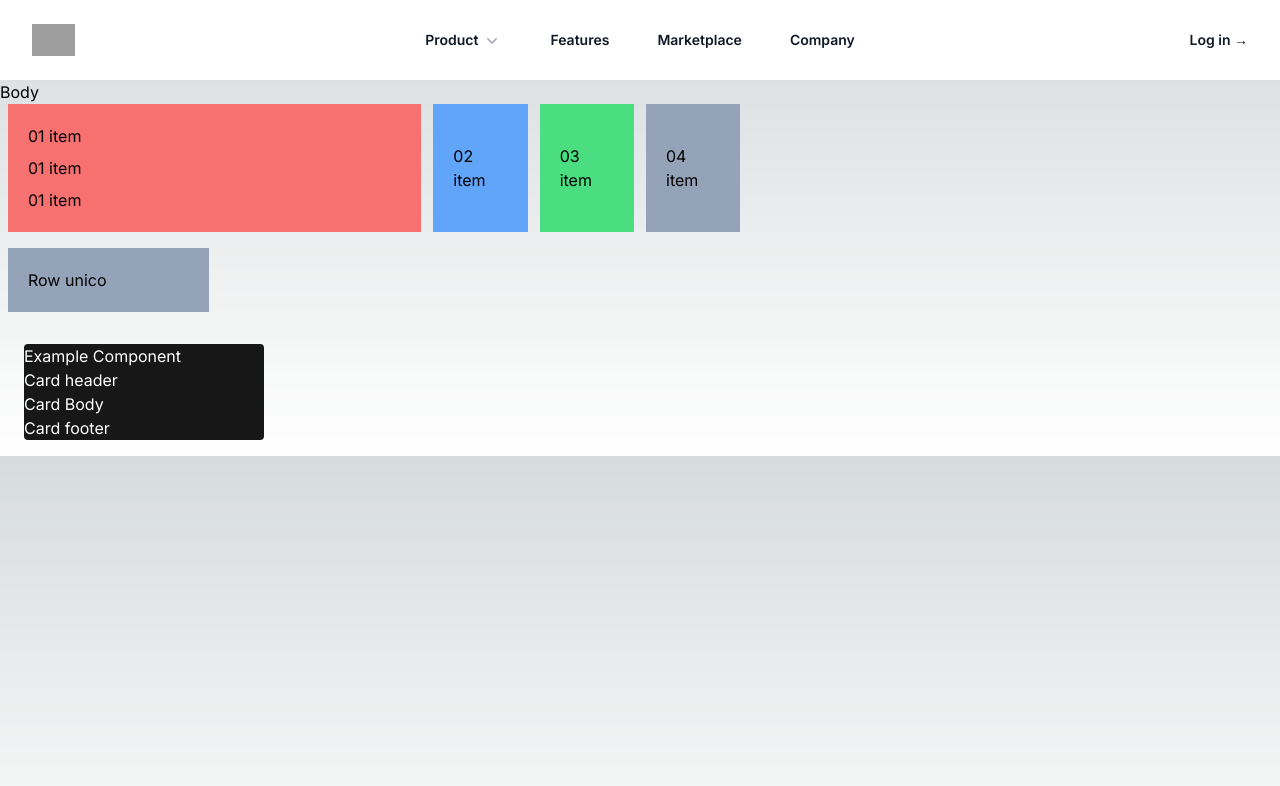
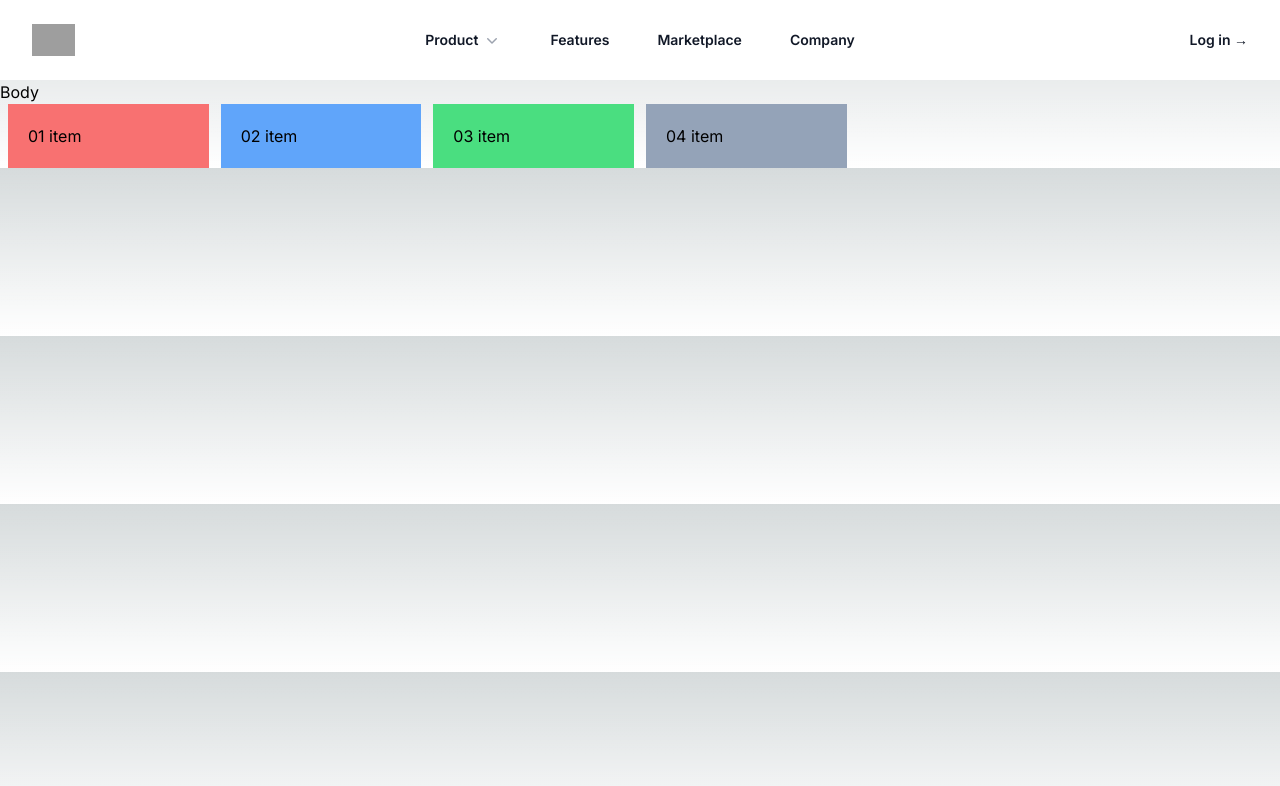
Before and after one commit to Maxi-rpc/my-tailwind-components, a Next.js app: page / in a window 1280 px wide. Shown: the top 786 px of the page. Built offline with nearby package versions, Linux system fonts and the light colour scheme; grey boxes are pictures that could not be loaded.

Commit message:
update cards content footer

```diff
--- a/src/app/page.tsx
+++ b/src/app/page.tsx
@@ -3,6 +3,8 @@ import {
 	NavBarComponent,
 	SpaceComponent,
 	CardComponent,
+	CardContentComponent,
+	CardFooterComponent,
 } from "@/components";
 
 export default function Home() {
@@ -11,31 +13,17 @@ export default function Home() {
 			<NavBarComponent></NavBarComponent>
 			<h1>Body</h1>
 			<GridComponent container>
-				<GridComponent item customClass="bg-red-400 col-span-4">
-					<div className="p-1">01 item</div>
-					<div className="p-1">01 item</div>
+				<GridComponent item customClass="bg-red-400 col-span-2">
 					<div className="p-1">01 item</div>
 				</GridComponent>
-				<GridComponent item customClass="bg-blue-400">
+				<GridComponent item customClass="bg-blue-400 col-span-2">
 					<div className="p-1">02 item</div>
 				</GridComponent>
-				<GridComponent item customClass="bg-green-400">
+				<GridComponent item customClass="bg-green-400 col-span-2">
 					<div className="p-1">03 item</div>
 				</GridComponent>
-				<GridComponent item customClass="bg-slate-400">
+				<GridComponent item customClass="bg-slate-400 col-span-2">
 					<div className="p-1">04 item</div>
-				</GridComponent>
-			</GridComponent>
-			<SpaceComponent />
-			<GridComponent container>
-				<GridComponent item customClass="bg-slate-400 col-span-2">
-					<div className="p-1">Row unico</div>
-				</GridComponent>
-			</GridComponent>
-			<SpaceComponent />
-			<GridComponent container>
-				<GridComponent item>
-					<CardComponent></CardComponent>
 				</GridComponent>
 			</GridComponent>
 		</main>
--- a/src/components/ExampleComponent.tsx
+++ b/src/components/ExampleComponent.tsx
@@ -1,17 +1,15 @@
 interface ExampleProps {
 	children?: React.ReactNode;
 	customClass?: React.ComponentProps<"div">["className"];
-	name?: string;
 }
 
 export const ExampleComponent = ({
 	children,
-	customClass = "",
-	name = "",
+	customClass,
 }: ExampleProps) => {
 	return (
 		<>
-			<div className="">
+			<div className={`${customClass}`}>
 				<h1>Example Component</h1>
 			</div>
 		</>
--- a/src/components/cards/CardComponent.tsx
+++ b/src/components/cards/CardComponent.tsx
@@ -1,21 +1,16 @@
 interface CardProps {
 	children?: React.ReactNode;
 	customClass?: React.ComponentProps<"div">["className"];
-	name?: string;
 }
 
 export const CardComponent = ({
 	children,
 	customClass = "",
-	name = "",
 }: CardProps) => {
 	return (
 		<>
-			<div className="min-w-60 rounded bg-neutral-900 text-white">
-				<h1>Example Component</h1>
-				<div>Card header</div>
-				<div>Card Body</div>
-				<div>Card footer</div>
+			<div className={`min-w-60 rounded bg-neutral-900 text-white ${customClass}`}>
+				{children}
 			</div>
 		</>
 	);
--- /dev/null
+++ b/src/components/cards/CardContentComponent.tsx
@@ -0,0 +1,15 @@
+interface CardContentProps {
+	children?: React.ReactNode;
+	customClass?: React.ComponentProps<"div">["className"];
+}
+
+export const CardContentComponent = ({
+	children,
+	customClass,
+}: CardContentProps) => {
+	return (
+		<>
+			<div className={`p-4 ${customClass}`}>{children ? children : "Card Content Example"}</div>
+		</>
+	);
+};
--- /dev/null
+++ b/src/components/cards/CardFooterComponent.tsx
@@ -0,0 +1,17 @@
+interface CardFooterProps {
+	children?: React.ReactNode;
+	customClass?: React.ComponentProps<"div">["className"];
+}
+
+export const CardFooterComponent = ({
+	children,
+	customClass,
+}: CardFooterProps) => {
+	return (
+		<>
+			<div className={`p-4 ${customClass}`}>
+				{children ? children : "Card Footer Example"}
+			</div>
+		</>
+	);
+};
--- a/src/components/cards/index.js
+++ b/src/components/cards/index.js
@@ -1 +1,3 @@
 export { CardComponent } from "./CardComponent";
+export { CardContentComponent } from "./CardContentComponent";
+export { CardFooterComponent } from "./CardFooterComponent";
--- a/src/components/index.js
+++ b/src/components/index.js
@@ -1,3 +1,7 @@
 export { GridComponent, NavBarComponent } from "./layouts";
 export { SpaceComponent } from "./utilities";
-export { CardComponent } from './cards'
+export {
+	CardComponent,
+	CardContentComponent,
+	CardFooterComponent,
+} from "./cards";
```
